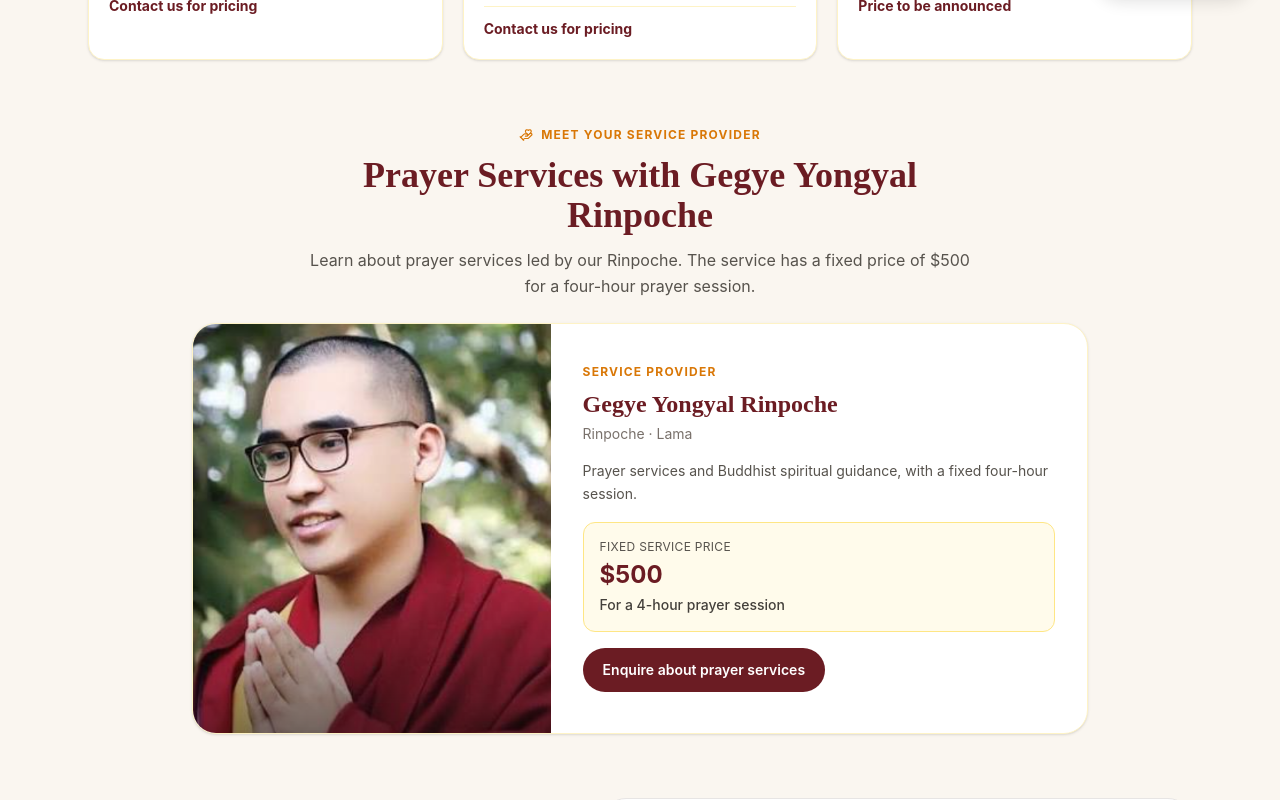
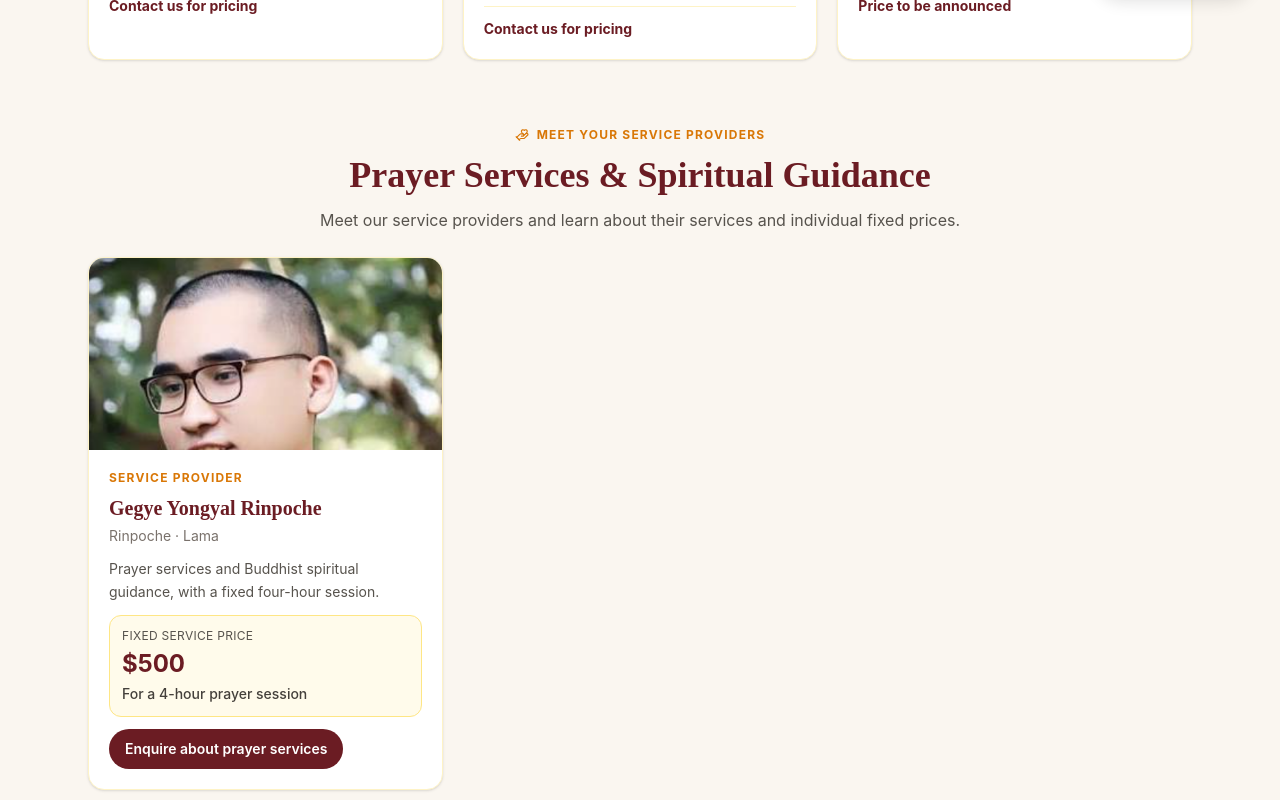
Before and after one commit to sherpaten/Zero-Point-Meditation-Center, a React (Vite) app in the folder zero-point-meditation/: page /services in a window 1280 px wide. Shown: the part 780-1580 px from the top of the page. Built offline with nearby package versions, Linux system fonts and the light colour scheme.

Commit message:
Make service provider cards smaller and grid-ready

```diff
--- a/zero-point-meditation/src/pages/Services.jsx
+++ b/zero-point-meditation/src/pages/Services.jsx
@@ -41,21 +41,23 @@ export default function Services() {
 
       <section className="space-y-6">
         <div className="text-center max-w-2xl mx-auto space-y-3">
-          <span className="inline-flex items-center gap-2 text-buddhist-gold font-bold text-xs uppercase tracking-widest"><HandHeart size={14}/> Meet your service provider</span>
-          <h2 className="font-serif text-3xl sm:text-4xl font-bold text-buddhist-burgundy">Prayer Services with Gegye Yongyal Rinpoche</h2>
-          <p className="text-stone-600 leading-relaxed">Learn about prayer services led by our Rinpoche. The service has a fixed price of $500 for a four-hour prayer session.</p>
+          <span className="inline-flex items-center gap-2 text-buddhist-gold font-bold text-xs uppercase tracking-widest"><HandHeart size={14}/> Meet your service providers</span>
+          <h2 className="font-serif text-3xl sm:text-4xl font-bold text-buddhist-burgundy">Prayer Services & Spiritual Guidance</h2>
+          <p className="text-stone-600 leading-relaxed">Meet our service providers and learn about their services and individual fixed prices.</p>
         </div>
-        <article className="max-w-4xl mx-auto overflow-hidden rounded-3xl border border-amber-100 bg-white shadow-sm md:grid md:grid-cols-[0.8fr_1.2fr]">
-          <div className="min-h-72 bg-stone-100">
-            <img src={gegyeYongyalRinpoche} alt="Gegye Yongyal Rinpoche" className="h-full min-h-72 w-full object-cover object-top" loading="lazy"/>
-          </div>
-          <div className="p-6 sm:p-8 flex flex-col justify-center gap-4">
-            <div><p className="text-xs font-bold uppercase tracking-widest text-buddhist-gold">Service provider</p><h3 className="mt-2 font-serif text-2xl font-bold text-buddhist-burgundy">Gegye Yongyal Rinpoche</h3><p className="mt-1 text-sm text-stone-500">Rinpoche · Lama</p></div>
-            <p className="text-sm leading-relaxed text-stone-600">Prayer services and Buddhist spiritual guidance, with a fixed four-hour session.</p>
-            <div className="rounded-xl bg-amber-50 border border-amber-200 p-4"><p className="text-xs uppercase tracking-wide text-stone-600">Fixed service price</p><p className="mt-1 text-2xl font-bold text-buddhist-burgundy">$500</p><p className="mt-1 text-sm font-medium text-stone-700">For a 4-hour prayer session</p></div>
-            <a href="/contact" className="inline-flex w-fit items-center justify-center rounded-full bg-buddhist-burgundy px-5 py-3 text-sm font-semibold text-white hover:opacity-90">Enquire about prayer services</a>
-          </div>
-        </article>
+        <div className="grid grid-cols-1 sm:grid-cols-2 lg:grid-cols-3 gap-5">
+          <article className="overflow-hidden rounded-2xl border border-amber-100 bg-white shadow-sm">
+            <div className="h-44 sm:h-48 bg-stone-100">
+              <img src={gegyeYongyalRinpoche} alt="Gegye Yongyal Rinpoche" className="h-full w-full object-cover object-top" loading="lazy"/>
+            </div>
+            <div className="p-5 flex flex-col gap-3">
+              <div><p className="text-xs font-bold uppercase tracking-widest text-buddhist-gold">Service provider</p><h3 className="mt-2 font-serif text-xl font-bold text-buddhist-burgundy">Gegye Yongyal Rinpoche</h3><p className="mt-1 text-sm text-stone-500">Rinpoche · Lama</p></div>
+              <p className="text-sm leading-relaxed text-stone-600">Prayer services and Buddhist spiritual guidance, with a fixed four-hour session.</p>
+              <div className="rounded-xl bg-amber-50 border border-amber-200 p-3"><p className="text-xs uppercase tracking-wide text-stone-600">Fixed service price</p><p className="mt-1 text-2xl font-bold text-buddhist-burgundy">$500</p><p className="mt-1 text-sm font-medium text-stone-700">For a 4-hour prayer session</p></div>
+              <a href="/contact" className="inline-flex w-fit items-center justify-center rounded-full bg-buddhist-burgundy px-4 py-2.5 text-sm font-semibold text-white hover:opacity-90">Enquire about prayer services</a>
+            </div>
+          </article>
+        </div>
       </section>
 
       <section className="grid lg:grid-cols-[0.9fr_1.1fr] gap-8 items-start">
```
